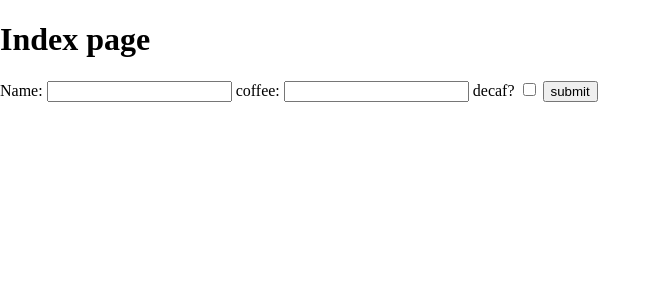
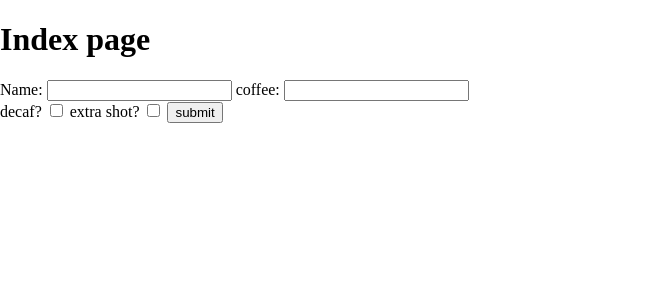
Before and after one commit to dean418/Python-coffee-order, a Flask app: page / in a window 1280 px wide. Shown: the top 300 px of the page, without its empty margins (0-661 px from the left). Run offline with Flask 2, Linux system fonts and the light colour scheme; parts of the project's set-up code (start-up, migrations or seed data) failed here and were passed over; some libraries are stand-ins or nearby versions.

Commit message:
options now get added to DB

```diff
--- a/main.py
+++ b/main.py
@@ -22,7 +22,7 @@ class Database:
         return Table('orders', self.metadata,
         Column('name', String),
         Column('coffee_name', String),
-        Column('options', ARRAY(String), default=['']))
+        Column('options', ARRAY(String), nullable = True))
 
     def insert(self, name, coffee_name, options):
         insert_statement = self.order_table.insert(None).values(name=name, coffee_name=coffee_name, options=options)
@@ -65,10 +65,13 @@ def add_to_order():
         if not request.form[item]:
             return render_template('index.html', err='please fill in form')
 
-    print(request.form)
+    options = []
 
-    options = []
-    options.append(request.form['option'])
+    if 'decaf' in request.form:
+        options.append('decaf')
+
+    if 'extra_shot' in request.form:
+        options.append('extra_shot')
 
     postgres.insert(request.form['name'], request.form['coffee'], options)
     postgres.get_all()
--- a/requirements.txt
+++ b/requirements.txt
@@ -5,5 +5,6 @@ itsdangerous==1.1.0
 Jinja2==2.11.2
 MarkupSafe==1.1.1
 psycopg2-binary==2.8.5
+python-dotenv==0.14.0
 SQLAlchemy==1.3.19
 Werkzeug==1.0.1
--- a/templates/index.html
+++ b/templates/index.html
@@ -7,13 +7,16 @@
 
     <form action="/add-to-order" method="post">
         <label for="name">Name:</label>
-        <input type="text" name="name" id="">
+        <input type="text" name="name">
 
         <label for="coffee">coffee:</label>
-        <input type="text" name="coffee" id="">
+        <input type="text" name="coffee">
+        <br>
+        <label for="option">decaf?</label>
+        <input type="checkbox" name="decaf">
 
-        <label for="option">decaf?</label>
-        <input type="checkbox" name="option" id="">
+        <label for="option">extra shot?</label>
+        <input type="checkbox" name="extra_shot">
 
         <input type="submit" value="submit">
     </form>
```
